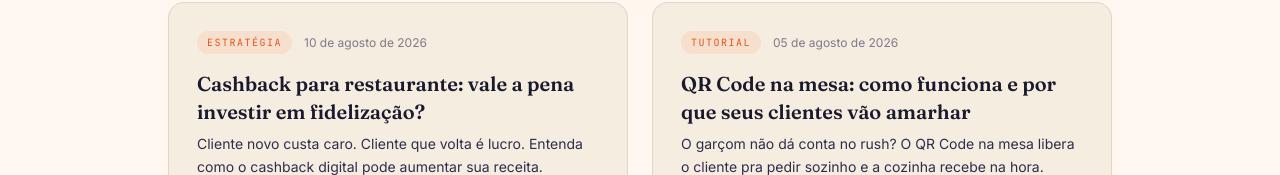
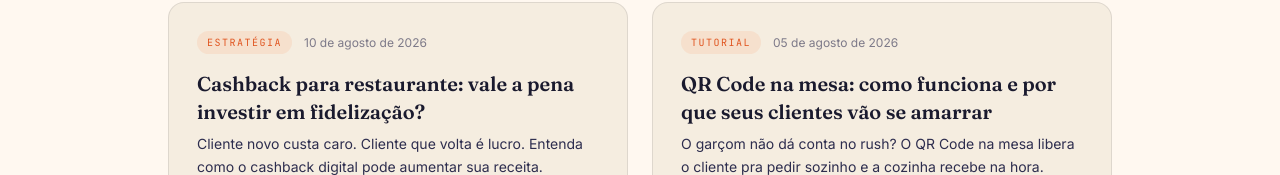
Before and after one commit to jorgeguto87/eucardapio_builder, a React (Vite) app: page /blog in a window 1280 px wide. Shown: the part 706-881 px from the top of the page. Built offline with nearby package versions, Linux system fonts and the light colour scheme; no server answers.

Commit message:
Fix typo in BlogPage title

```diff
--- a/src/pages/BlogPage.jsx
+++ b/src/pages/BlogPage.jsx
@@ -32,7 +32,7 @@ const POSTS = [
   },
   {
     slug: 'qr-code-na-mesa-como-funciona',
-    title: 'QR Code na mesa: como funciona e por que seus clientes vão amarhar',
+    title: 'QR Code na mesa: como funciona e por que seus clientes vão se amarrar',
     excerpt: 'O garçom não dá conta no rush? O QR Code na mesa libera o cliente pra pedir sozinho e a cozinha recebe na hora.',
     tag: 'Tutorial',
     date: '2026-08-05',
```
